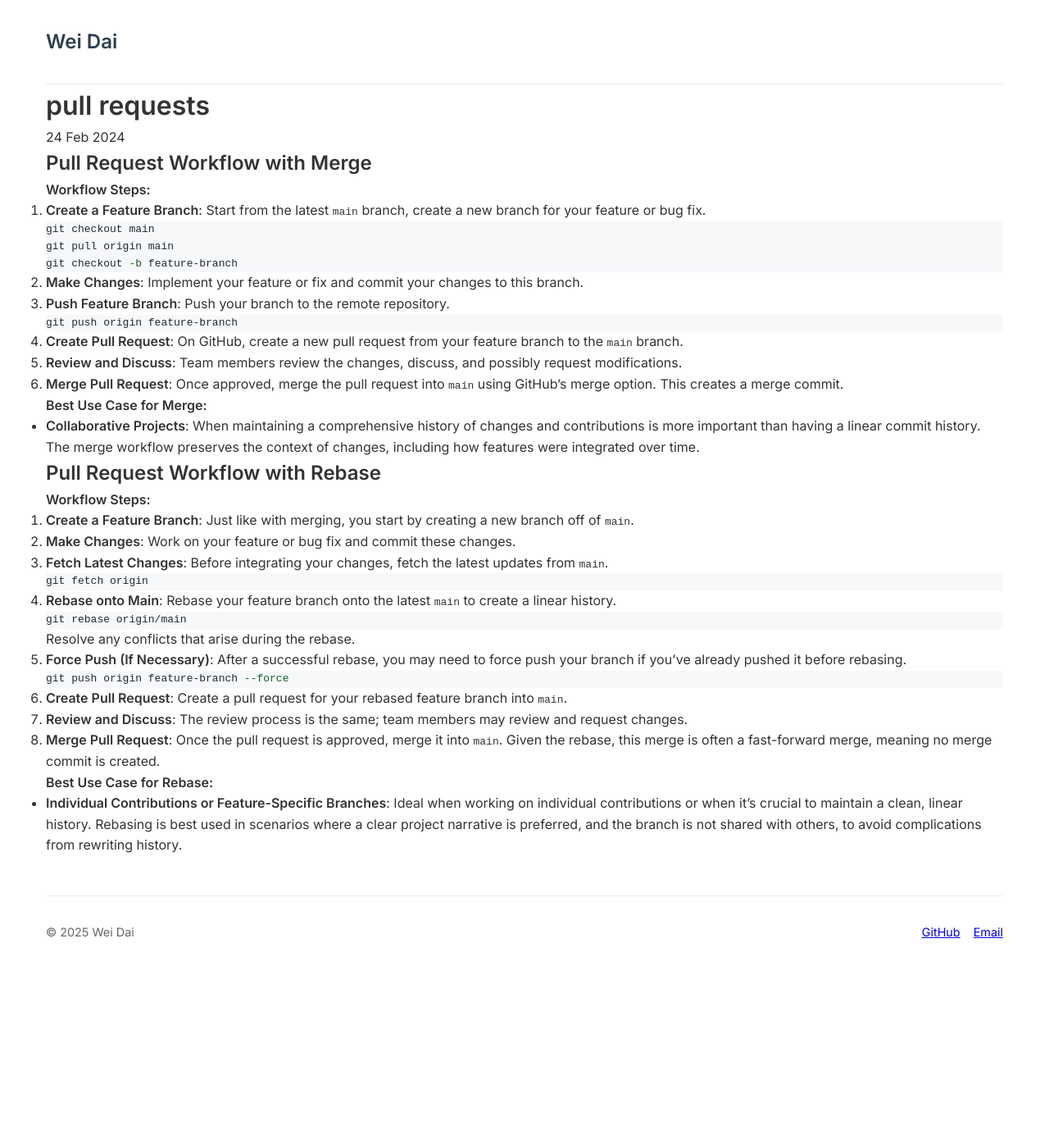
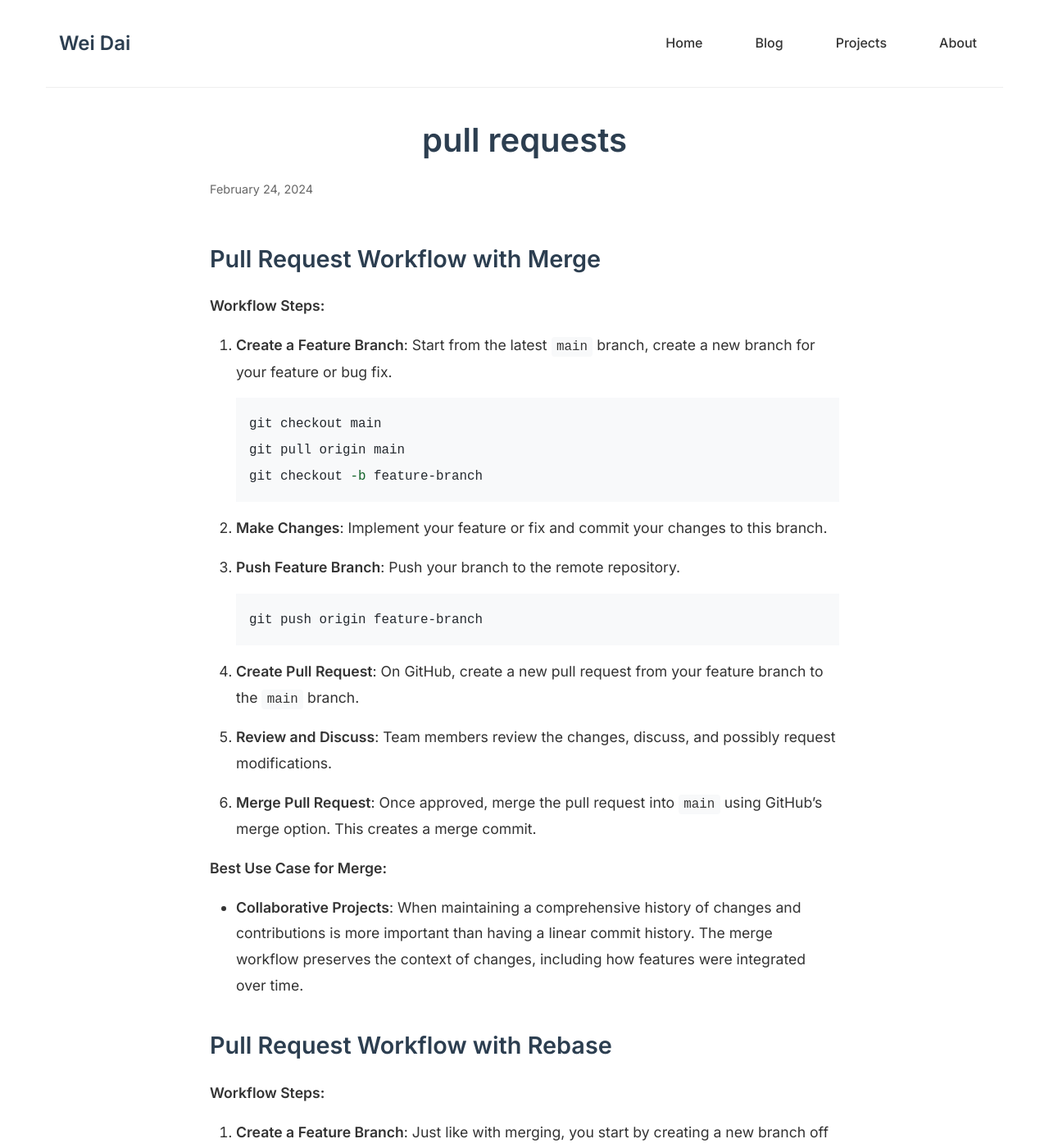
Before and after one commit to wdai0/wdai0.github.io, a Jekyll site: the page built from _posts/2024-02-24-pull_requests.md, in a window 1280 px wide and 1400 px high. Shown: the whole window at 82% size. Built offline with Jekyll 4.4.1, drawn with Linux system fonts in a browser that asks for light colours.

Commit message:
Add blog post layout with MathJax support and styling

```diff
--- a/_layouts/default.html
+++ b/_layouts/default.html
@@ -6,32 +6,29 @@
     <title>{{ page.title }} | {{ site.title }}</title>
     <link rel="stylesheet" href="{{ '/assets/css/main.css' | relative_url }}">
     <link rel="stylesheet" href="https://fonts.googleapis.com/css2?family=Inter:wght@400;500;600&display=swap">
-    <!-- MathJax Script -->
+    <!-- MathJax Configuration -->
     <script>
-      window.MathJax = {
-        tex: {
-          inlineMath: [['$', '$'], ['\\(', '\\)']], // Defines delimiters for inline math
-          displayMath: [['$$', '$$'], ['\\[', '\\]']] // Defines delimiters for display math
-        },
-        svg: {
-          fontCache: 'global'
-        },
-        startup: {
-          ready: () => {
-            console.log('MathJax is ready');
-            MathJax.startup.defaultReady();
-          }
-        }
-      };
+        MathJax = {
+            tex: {
+                inlineMath: [['$', '$'], ['\\(', '\\)']],
+                displayMath: [['$$', '$$'], ['\\[', '\\]']]
+            }
+        };
     </script>
-    <script src="https://polyfill.io/v3/polyfill.min.js?features=es6"></script>
     <script id="MathJax-script" async src="https://cdn.jsdelivr.net/npm/mathjax@3/es5/tex-mml-chtml.js"></script>
 </head>
 <body>
     <div class="container">
         <header class="site-header">
-            <nav>
+            <nav class="main-nav">
                 <a href="{{ '/' | relative_url }}" class="logo">{{ site.title }}</a>
+                <div class="nav-links">
+                    {% for item in site.data.navigation %}
+                    <a href="{{ item.url | relative_url }}" class="nav-link {% if page.url == item.url %}active{% endif %}">
+                        {{ item.title }}
+                    </a>
+                    {% endfor %}
+                </div>
             </nav>
         </header>
 
@@ -44,9 +41,8 @@
                 <p>&copy; {{ site.time | date: '%Y' }} {{ site.author.name }}</p>
                 <div class="social-links">
                     <a href="https://github.com/{{ site.author.github }}" target="_blank">GitHub</a>
-                    {% if site.author.email %}
-                    <a href="mailto:{{ site.author.email }}">Email</a>
-                    {% endif %}
+                    <a href="cv.pdf" class="contact-link">CV</a>
+                    <a href="mailto:{{ site.author.email }}" class="contact-link">Email</a>
                 </div>
             </div>
         </footer>
--- a/_layouts/post.html
+++ b/_layouts/post.html
@@ -5,9 +5,22 @@ mathjax: true
 
 <link rel="stylesheet" href="/assets/css/syntax-highlighting.css">
 
-<h1>{{ page.title }}</h1>
-<p>{{ page.date | date_to_string }} </p>
+<article class="post">
+    <header class="post-header">
+        <h1 class="post-title">{{ page.title }}</h1>
+        <div class="post-meta">
+            <time datetime="{{ page.date | date_to_xmlschema }}">{{ page.date | date: "%B %d, %Y" }}</time>
+            {% if page.categories %}
+            <span class="categories">
+                {% for category in page.categories %}
+                <span class="category">{{ category }}</span>
+                {% endfor %}
+            </span>
+            {% endif %}
+        </div>
+    </header>
 
-<div class="markdown-body">
-  {{ content }}
-</div>
+    <div class="post-content">
+        {{ content }}
+    </div>
+</article>
--- a/assets/css/main.css
+++ b/assets/css/main.css
@@ -30,12 +30,19 @@ body {
 .site-header {
     padding: calc(var(--spacing-unit) * 2) 0;
     border-bottom: 1px solid #eee;
+    background-color: white;
+    position: sticky;
+    top: 0;
+    z-index: 100;
 }
 
-nav {
+.main-nav {
     display: flex;
     justify-content: space-between;
     align-items: center;
+    max-width: 1200px;
+    margin: 0 auto;
+    padding: 0 var(--spacing-unit);
 }
 
 .logo {
@@ -47,18 +54,26 @@ nav {
 
 .nav-links {
     display: flex;
-    gap: calc(var(--spacing-unit) * 1.5);
+    gap: calc(var(--spacing-unit) * 2);
 }
 
-.nav-links a {
+.nav-link {
     color: var(--text-color);
     text-decoration: none;
     font-weight: 500;
-    transition: color 0.2s ease;
+    padding: 0.5rem 1rem;
+    border-radius: 4px;
+    transition: all 0.2s ease;
 }
 
-.nav-links a:hover {
+.nav-link:hover {
     color: var(--accent-color);
+    background-color: #f8f9fa;
+}
+
+.nav-link.active {
+    color: var(--accent-color);
+    background-color: #f8f9fa;
 }
 
 /* Intro container styles */
@@ -199,8 +214,190 @@ nav {
     gap: var(--spacing-unit);
 }
 
+/* Blog styles */
+.blog-header {
+    text-align: center;
+    padding: calc(var(--spacing-unit) * 4) 0;
+    background-color: #f8f9fa;
+    margin: calc(var(--spacing-unit) * -3) 0 calc(var(--spacing-unit) * 3);
+}
+
+.blog-header h1 {
+    font-size: 2.5rem;
+    margin-bottom: var(--spacing-unit);
+    color: var(--primary-color);
+}
+
+.blog-posts {
+    max-width: 800px;
+    margin: 0 auto;
+    padding: 0 var(--spacing-unit);
+}
+
+.blog-post {
+    padding: calc(var(--spacing-unit) * 2) 0;
+    border-bottom: 1px solid #eee;
+}
+
+.blog-post:last-child {
+    border-bottom: none;
+}
+
+.blog-post h2 {
+    font-size: 1.8rem;
+    margin-bottom: var(--spacing-unit);
+}
+
+.blog-post h2 a {
+    color: var(--primary-color);
+    text-decoration: none;
+    transition: color 0.2s ease;
+}
+
+.blog-post h2 a:hover {
+    color: var(--accent-color);
+}
+
+.post-meta {
+    display: flex;
+    gap: var(--spacing-unit);
+    color: #666;
+    font-size: 0.9rem;
+    margin-bottom: var(--spacing-unit);
+}
+
+.categories {
+    display: flex;
+    gap: 0.5rem;
+}
+
+.category {
+    background-color: #f8f9fa;
+    padding: 0.2rem 0.5rem;
+    border-radius: 4px;
+    font-size: 0.8rem;
+    color: var(--accent-color);
+}
+
+.post-excerpt {
+    color: #444;
+    margin-bottom: var(--spacing-unit);
+    line-height: 1.6;
+}
+
+.read-more {
+    color: var(--accent-color);
+    text-decoration: none;
+    font-weight: 500;
+    display: inline-block;
+}
+
+.read-more:hover {
+    text-decoration: underline;
+}
+
+/* Post styles */
+.post {
+    max-width: 800px;
+    margin: 0 auto;
+    padding: calc(var(--spacing-unit) * 2) var(--spacing-unit);
+}
+
+.post-header {
+    margin-bottom: calc(var(--spacing-unit) * 3);
+    text-align: center;
+}
+
+.post-title {
+    font-size: 2.5rem;
+    color: var(--primary-color);
+    margin-bottom: var(--spacing-unit);
+}
+
+.post-meta {
+    color: #666;
+    font-size: 0.9rem;
+}
+
+.post-content {
+    font-size: 1.1rem;
+    line-height: 1.8;
+    color: #333;
+}
+
+.post-content h2 {
+    font-size: 1.8rem;
+    margin: calc(var(--spacing-unit) * 2) 0 var(--spacing-unit);
+    color: var(--primary-color);
+}
+
+.post-content h3 {
+    font-size: 1.4rem;
+    margin: calc(var(--spacing-unit) * 1.5) 0 var(--spacing-unit);
+    color: var(--primary-color);
+}
+
+.post-content p {
+    margin-bottom: var(--spacing-unit);
+}
+
+.post-content ul, .post-content ol {
+    margin-bottom: var(--spacing-unit);
+    padding-left: calc(var(--spacing-unit) * 2);
+}
+
+.post-content li {
+    margin-bottom: 0.5rem;
+}
+
+.post-content code {
+    background-color: #f8f9fa;
+    padding: 0.2rem 0.4rem;
+    border-radius: 4px;
+    font-family: 'Courier New', Courier, monospace;
+    font-size: 0.9em;
+}
+
+.post-content pre {
+    background-color: #f8f9fa;
+    padding: var(--spacing-unit);
+    border-radius: 4px;
+    overflow-x: auto;
+    margin-bottom: var(--spacing-unit);
+}
+
+.post-content pre code {
+    background-color: transparent;
+    padding: 0;
+}
+
+/* Math formatting */
+.MathJax {
+    outline: none;
+}
+
+.post-content .math-display {
+    margin: calc(var(--spacing-unit) * 1.5) 0;
+    overflow-x: auto;
+    overflow-y: hidden;
+}
+
+.post-content .math-inline {
+    margin: 0 0.2rem;
+}
+
 /* Responsive design */
 @media (max-width: 768px) {
+    .main-nav {
+        flex-direction: column;
+        gap: var(--spacing-unit);
+    }
+
+    .nav-links {
+        flex-wrap: wrap;
+        justify-content: center;
+    }
+
     .intro-container {
         flex-direction: column;
         gap: calc(var(--spacing-unit) * 2);
@@ -213,6 +410,30 @@ nav {
 
     .about {
         text-align: center;
+    }
+
+    .blog-header {
+        padding: calc(var(--spacing-unit) * 3) 0;
+    }
+
+    .blog-header h1 {
+        font-size: 2rem;
+    }
+
+    .blog-post h2 {
+        font-size: 1.5rem;
+    }
+
+    .post {
+        padding: calc(var(--spacing-unit) * 1.5) var(--spacing-unit);
+    }
+
+    .post-title {
+        font-size: 2rem;
+    }
+
+    .post-content {
+        font-size: 1rem;
     }
 }
 
```
Also changed, not shown: _data/navigation.yml (+8 -8 lines), blog/index.html (added, +31 -0 lines).
